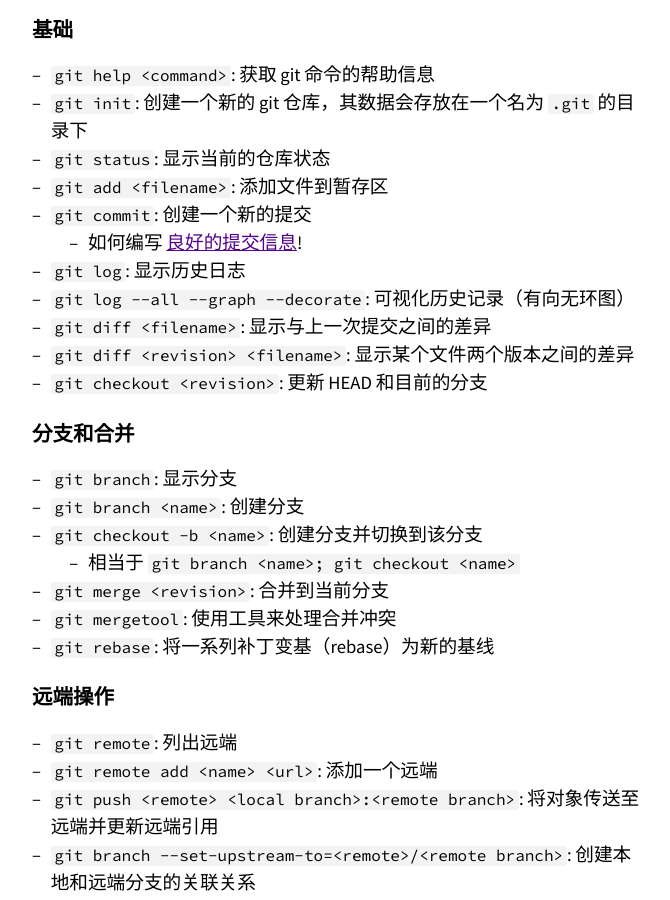
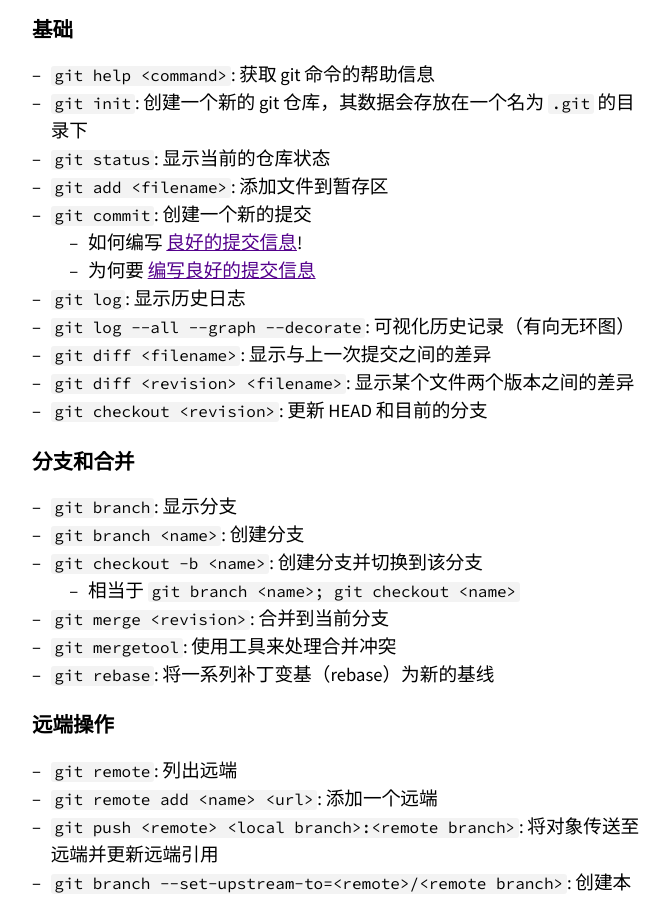
Before and after one commit to missing-semester-cn/missing-semester-cn.github.io, a Jekyll site: the page built from _2020/version-control.md, in a window 1280 px wide and 900 px high, scrolled down 6294 px. Shown: the whole window, without its empty margins (300-970 px from the left). Built offline with Jekyll 4.4.1, drawn with Linux system fonts in a browser that asks for light colours.

Commit message:
[upstream sync] 368c003

```diff
--- a/_2020/version-control.md
+++ b/_2020/version-control.md
@@ -344,6 +344,7 @@ index 94bab17..f0013b2 100644
 - `git add <filename>`: 添加文件到暂存区
 - `git commit`: 创建一个新的提交
     - 如何编写 [良好的提交信息](https://tbaggery.com/2008/04/19/a-note-about-git-commit-messages.html)!
+    - 为何要 [编写良好的提交信息](https://chris.beams.io/posts/git-commit/)
 - `git log`: 显示历史日志
 - `git log --all --graph --decorate`: 可视化历史记录（有向无环图）
 - `git diff <filename>`: 显示与上一次提交之间的差异
```
